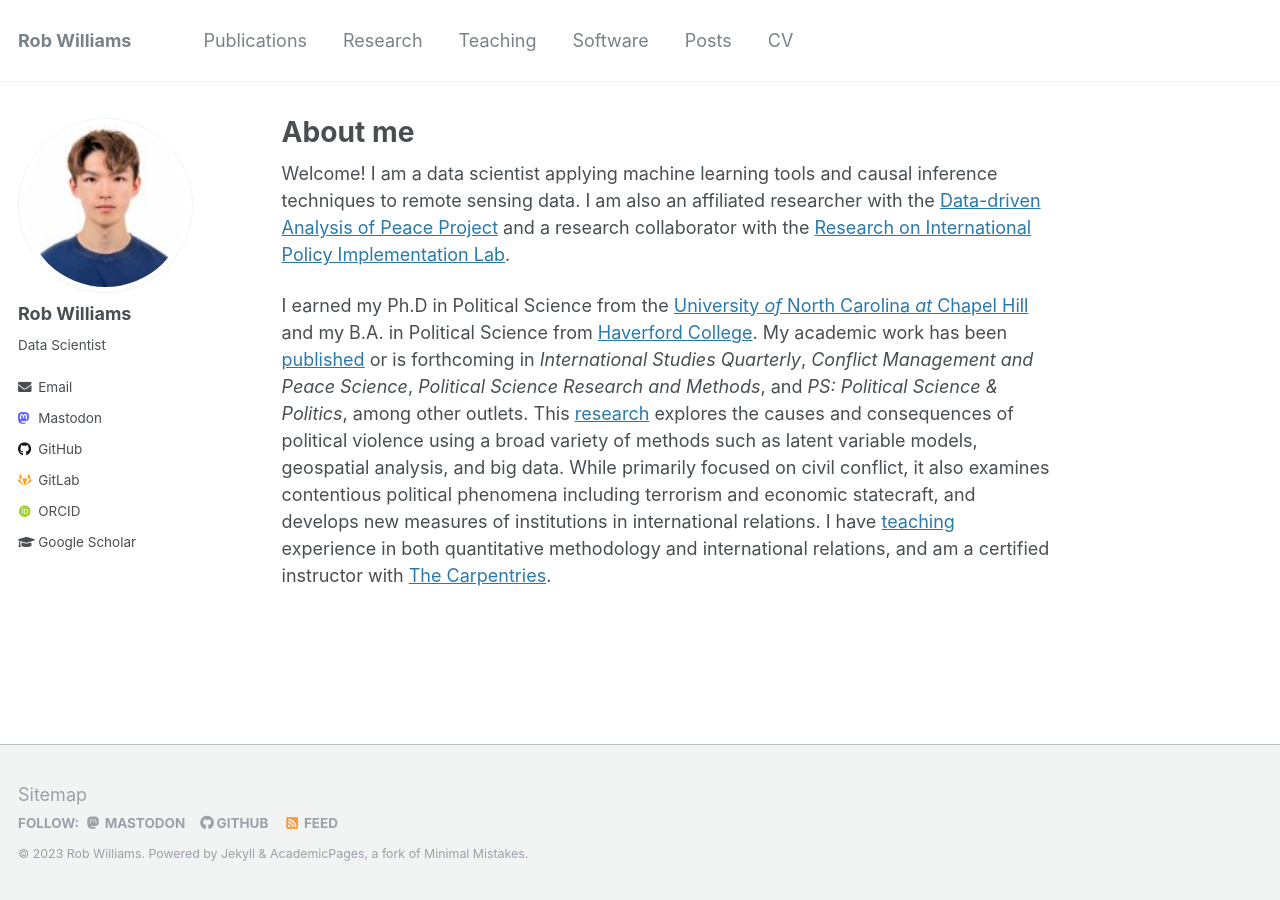
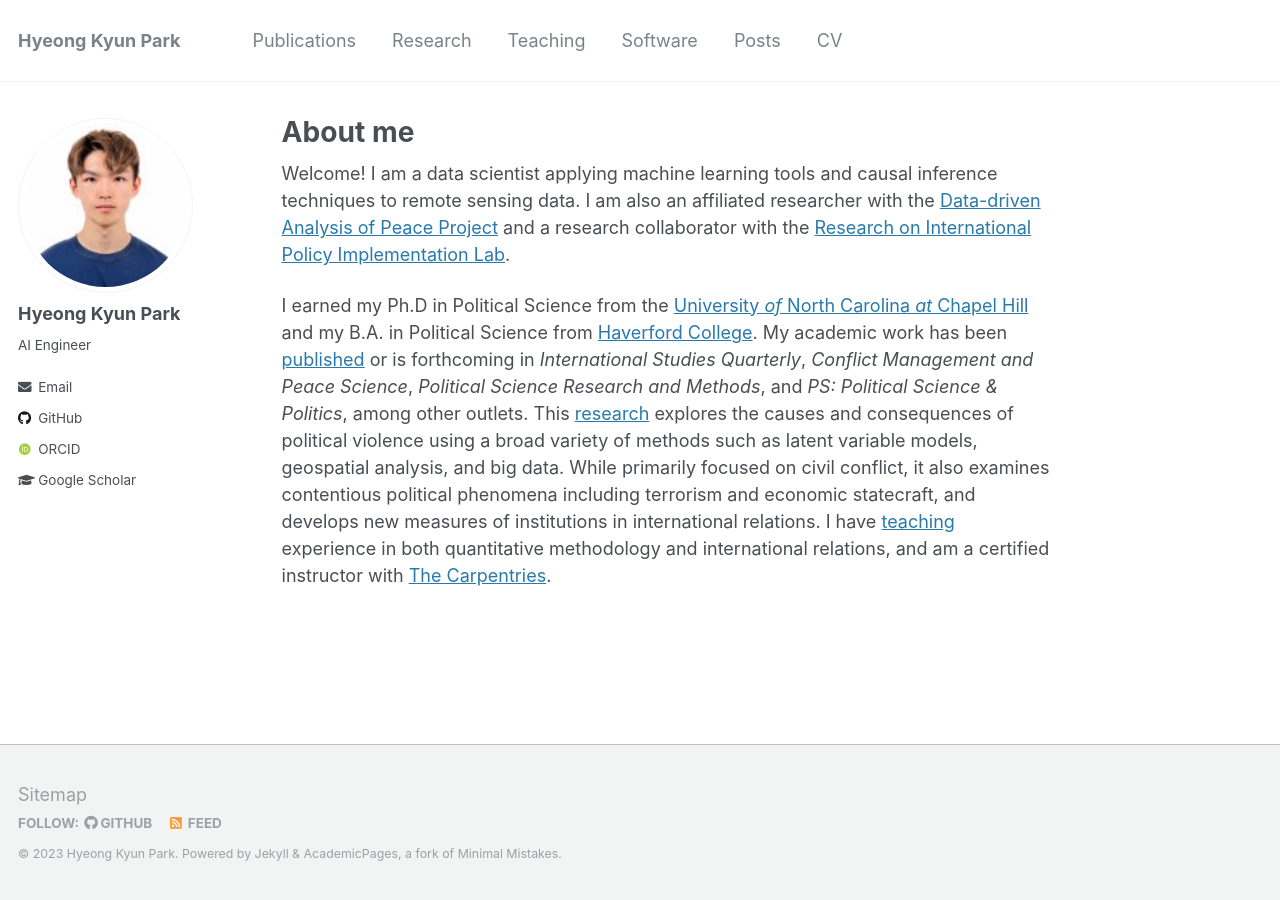
Before and after one commit to h1yung/h1yung.github.io, a Jekyll site: the page built from _pages/about.md, in a window 1280 px wide. Built offline with Jekyll 4.4.1, drawn with Linux system fonts in a browser that asks for light colours; some web fonts are replaced.

Commit message:
Update _config.yml

```diff
--- a/_config.yml
+++ b/_config.yml
@@ -7,13 +7,13 @@
 
 # Site Settings
 locale                   : "en-US"
-title                    : "Rob Williams"
+title                    : "Hyeong Kyun Park"
 title_separator          : "-"
-name                     : &name "Rob Williams"
-description              : &description "Postdoc in Political Science"
-url                      : https://jayrobwilliams.com # the base hostname & protocol for your site e.g. "https://mmistakes.github.io"
+name                     : &name "Hyeong Kyun Park"
+description              : &description "Masters in Computer Science"
+url                      : # the base hostname & protocol for your site e.g. "https://mmistakes.github.io"
 baseurl                  : "" # the subpath of your site, e.g. "/blog"
-repository               : "jayrobwilliams/jayrobwilliams.github.io"
+repository               : "h1yung/h1yung.github.io"
 teaser                   : # filename of teaser fallback teaser image placed in /images/, .e.g. "500x300.png"
 breadcrumbs              : false # true, false (default)
 words_per_minute         : 160
@@ -57,7 +57,7 @@ yandex_site_verification :
 
 # Social Sharing
 mastodon:
-  username               : "fosstodon.org/@jayrobw"
+  username               :
 twitter:
   username               :
 facebook:
@@ -79,20 +79,20 @@ analytics:
   google:
     tracking_id          :
   goatcounter:
-    code		 : jayrobwilliams
+    code		 :
 
 
 # Site Author
 author:
-  name             : "Rob Williams"
+  name             : "Hyeong Kyun Park"
   avatar           : "profile.png"
-  bio              : "Data Scientist"
+  bio              : "AI Engineer"
   location         :
   employer         :
   pubmed           :
-  orcid            : "http://orcid.org/0000-0001-9259-3883"
-  googlescholar    : "https://scholar.google.com/citations?user=fiaPSmgAAAAJ"
-  email            : "rob.williams@wustl.edu"
+  orcid            : "http://orcid.org/0000-0002-8326-5885"
+  googlescholar    : "https://scholar.google.com/citations?user=49nXJfwAAAAJ&hl=en&oi=ao"
+  email            : "h1yungpark@gmail.com"
   researchgate     :  # example: "https://www.researchgate.net/profile/yourprofile"
   uri              :
   bitbucket        :
@@ -101,15 +101,15 @@ author:
   flickr           :
   facebook         :
   foursquare       :
-  github           : "jayrobwilliams"
-  gitlab           : "jayrobwilliams"
+  github           : "h1yung"
+  gitlab           :
   google_plus      :
   keybase          :
   instagram        :
   impactstory      : #"https://profiles.impactstory.org/u/xxxx-xxxx-xxxx-xxxx"
   lastfm           :
   linkedin         :
-  mastodon         : "fosstodon.org/@jayrobw"
+  mastodon         :
   pinterest        :
   soundcloud       :
   stackoverflow    : #"https://stackoverflow.com/users/10912314/jayrobwilliams"
```
